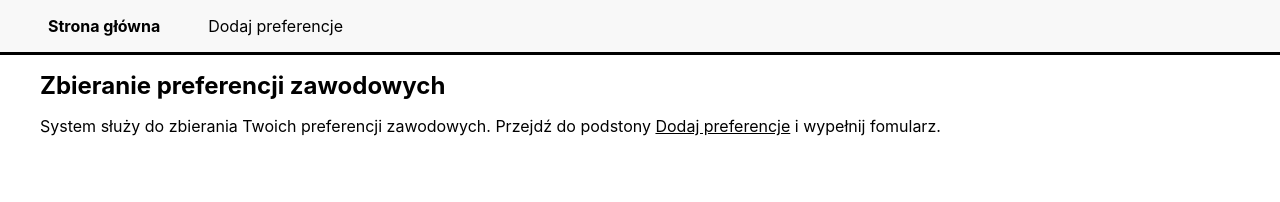
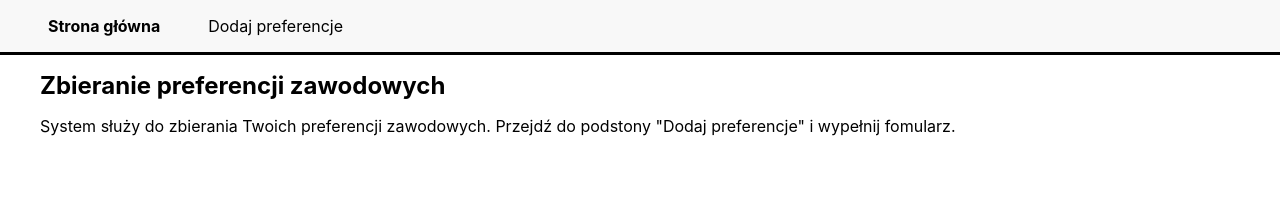
Before and after one commit to michalw1988/jjm-task, a Next.js app: page / in a window 1280 px wide. Shown: the top 202 px of the page. Built offline with nearby package versions, Linux system fonts and the light colour scheme.

Commit message:
code cleaning

```diff
--- a/components/DropDown.tsx
+++ b/components/DropDown.tsx
@@ -1,4 +1,4 @@
-import { useField, FieldProps } from "formik";
+import { useField, FieldProps, ErrorMessage } from "formik";
 import Select, { Option, ReactSelectProps } from "react-select";
 
 interface PropsType {
--- a/pages/index.tsx
+++ b/pages/index.tsx
@@ -1,13 +1,11 @@
-import Link from 'next/link'
 import Layout from '../components/Layout'
-import styles from '../styles/Home.module.scss'
 
 
 export default function Home() {
   return (
     <Layout title="Strona główna">
       <h1>Zbieranie preferencji zawodowych</h1>
-      <p>System służy do zbierania Twoich preferencji zawodowych. Przejdź do podstony <Link href="/add-preferences"><a className={styles.link}>Dodaj preferencje</a></Link> i wypełnij fomularz.</p>
+      <p>System służy do zbierania Twoich preferencji zawodowych. Przejdź do podstony "Dodaj preferencje" i wypełnij fomularz.</p>
     </Layout>
   )
 }
--- a/styles/Home.module.scss
+++ /dev/null
@@ -1,3 +0,0 @@
-.link {
-  text-decoration: underline;
-}
```
